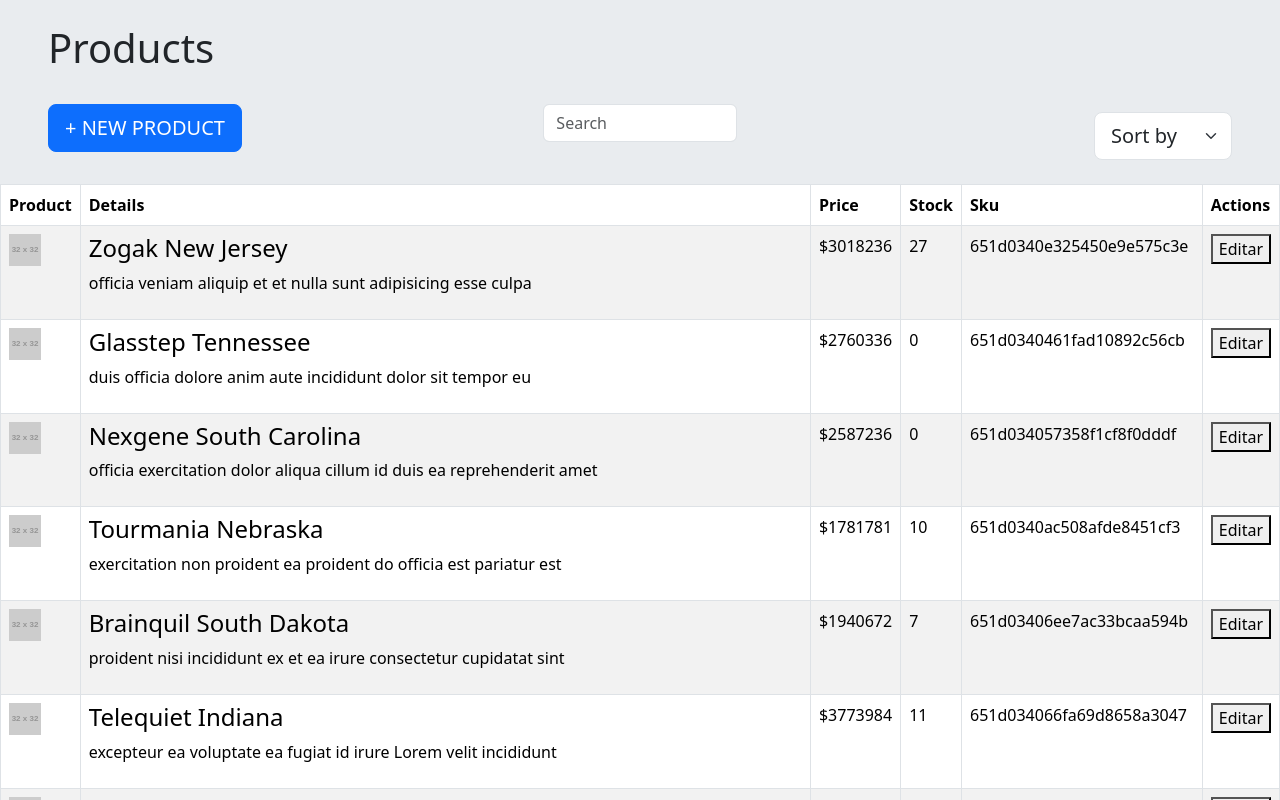
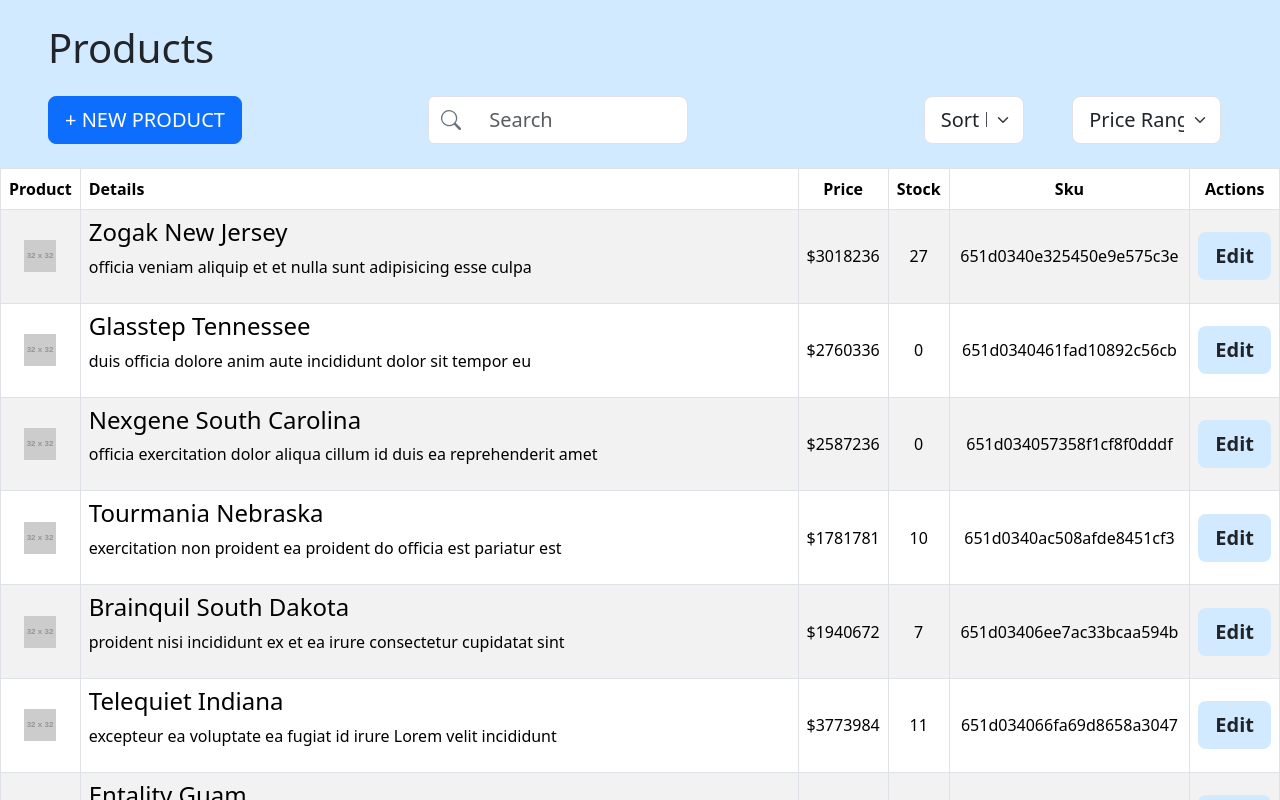
Before and after one commit to LauraCaa/shopSort, a Next.js app: page / in a window 1280 px wide. Shown: the top 800 px of the page. Built offline with nearby package versions, Linux system fonts and the light colour scheme.

Commit message:
feat: New styles

```diff
--- a/src/assets/globals.css
+++ b/src/assets/globals.css
@@ -9,3 +9,12 @@
 .pl-5{
   padding-left: 100px;
 }
+.main-bg{
+  background-color: rgb(210, 234, 255);
+}
+.btn-secondary-subtle{
+  background-color: rgb(210, 234, 255);
+}
+.btn-secondary-subtle:hover{
+  background-color: rgb(120, 192, 255);
+}
--- a/src/components/edit-button.js
+++ b/src/components/edit-button.js
@@ -21,10 +21,10 @@ export default function EditButton(props){
         <div>
           {isEditing ? (
             <>
-              <button onClick={saveChanges}>Guardar</button>
+              <button onClick={saveChanges}>Save</button>
             </>
           ) : (
-            <button onClick={handleEditClick}>Editar</button>
+            <button className='btn btn-lg btn-secondary-subtle fw-bolder' onClick={handleEditClick}>Edit</button>
           )}
         </div>
       );
--- a/src/components/new-button.js
+++ b/src/components/new-button.js
@@ -1,7 +1,7 @@
 export default function NewButtton(){
     return(
         <div className="">
-            <button type="button" className="btn btn-lg btn-primary ms-5 px-3">+ NEW PRODUCT</button>
+            <button type="button" className="btn btn-lg btn-primary ms-5 px-3 mt-2">+ NEW PRODUCT</button>
         </div>
     )
 }
--- a/src/components/product-list.js
+++ b/src/components/product-list.js
@@ -31,18 +31,18 @@ export default function ProductList({ products, search }) {
           <table className="table table-bordered table-striped table-hover custom-table">
             <thead className="bg-primary text-white">
               <tr>
-                <th>Product</th>
-                <th>Details</th>
-                <th>Price</th>
-                <th>Stock</th>
-                <th>Sku</th>
-                <th>Actions</th>
+                <th className='text-center'>Product</th>
+                <th >Details</th>
+                <th className='text-center'>Price</th>
+                <th className='text-center'>Stock</th>
+                <th className='text-center'>Sku</th>
+                <th className='text-center'>Actions</th>
               </tr>
             </thead>
             <tbody>
               {filteredProducts.map((product) => (
                 <tr key={product.id}>
-                  <td>
+                  <td className='text-center align-middle'>
                     <img src={product.image} className="img-fluid product-image" alt={product.name} />
                   </td>
                   <td>
@@ -58,7 +58,7 @@ export default function ProductList({ products, search }) {
                       </>
                     )}
                   </td>
-                  <td>${isEditing && editedProduct && editedProduct.id === product.id ? (
+                  <td className='text-center align-middle'>${isEditing && editedProduct && editedProduct.id === product.id ? (
                     <input
                       type="number"
                       value={editedProduct.price}
@@ -66,7 +66,7 @@ export default function ProductList({ products, search }) {
                   ) : (
                     product.price
                   )}</td>
-                  <td>{isEditing && editedProduct && editedProduct.id === product.id ? (
+                  <td className='text-center align-middle'>{isEditing && editedProduct && editedProduct.id === product.id ? (
                     <input
                       type="number"
                       value={editedProduct.stock}
@@ -74,12 +74,12 @@ export default function ProductList({ products, search }) {
                   ) : (
                     product.stock
                   )}</td>
-                  <td>{product.sku}</td>
-                  <td>
+                  <td className='text-center align-middle'>{product.sku}</td>
+                  <td className='text-center align-middle'>
                     {isEditing && editedProduct && editedProduct.id === product.id ? (
-                      <button onClick={saveChanges}>Guardar</button>
+                      <button className="btn btn-success btn-lg fw-bolder" onClick={saveChanges}>Save</button>
                     ) : (
-                      <EditButton product={product} onEdit={handleEditClick} />
+                      <EditButton product={product} onEdit={handleEditClick}/>
                     )}
                   </td>
                 </tr>
--- /dev/null
+++ b/src/components/range-price.js
@@ -0,0 +1,7 @@
+export default function RangePrice(){
+    return(
+        <select className="form-select form-select-lg mt-2" aria-label="Large select example">
+            <option defaultValue="Price Range" >Price Range</option>
+        </select>
+    )
+}
--- a/src/components/search-bar.js
+++ b/src/components/search-bar.js
@@ -4,16 +4,21 @@ export default function SearchBar({ onSearchChange }) {
     }
 
     return (
-        <div>
-            <form className="form-inline">
-                <input
-                    className="form-control mr-sm-2"
-                    type="search"
+        <div className="col-6">
+            <div className="input-group ms-5 rounded-5">
+                <div className="input-group-text bg-white mt-2">
+                    <svg xmlns="http://www.w3.org/2000/svg" width="20" height="20" fill="currentColor" className="bi bi-search text-secondary" viewBox="0 0 16 16">
+                        <path d="M11.742 10.344a6.5 6.5 0 1 0-1.397 1.398h-.001c.03.04.062.078.098.115l3.85 3.85a1 1 0 0 0 1.415-1.414l-3.85-3.85a1.007 1.007 0 0 0-.115-.1zM12 6.5a5.5 5.5 0 1 1-11 0 5.5 5.5 0 0 1 11 0z"/>
+                    </svg>
+                </div>
+                <input type="text"
+                    className="form-control border border-start-0 form-select-lg mt-2"
                     placeholder="Search"
-                    aria-label="Search"
+                    aria-label="search"
+                    aria-describedby="basic-addon1"
                     onChange={handleSearchChange}
                 />
-            </form>
+            </div>
         </div>
     );
 }
--- a/src/pages/index.js
+++ b/src/pages/index.js
@@ -2,6 +2,7 @@ import { useState, useEffect } from "react";
 import SearchBar from "@/components/search-bar"
 import NewButtton from "@/components/new-button"
 import FilterButtons from "@/components/filter-butons"
+import RangePrice from "@/components/range-price";
 import ProductList from "@/components/product-list"
 import 'bootstrap/dist/css/bootstrap.min.css';
 import '@/assets/globals.css';
@@ -44,25 +45,29 @@ export default function Home() {
   };
 
   return (
-      <div className="bg-body-secondary overflow-hidden vw-100">
+      <div className="main-bg min-vh-100">
+        <div className="overflow-hidden">
           <div className="row py-4">
-          <h1 className="ms-5 pb-4 pt-0 fw-normal">Products</h1>
+            <h1 className="ms-5 pb-2 pt-0 fw-normal">Products</h1>
             <div className="col">
-            <NewButtton/>
+              <NewButtton />
             </div>
-          <div className="col-2">
-            <SearchBar onSearchChange={handleSearchChange}/>
+            <div className="col-5">
+              <SearchBar onSearchChange={handleSearchChange} />
             </div>
-          <div className="col d-flex justify-content-end">
-            <div className="col-8 d-flex justify-content-end">
-              <FilterButtons onFilterChange={handleFilterChange}/>
+            <div className="col d-flex">
+              <div className="col-5">
+                <FilterButtons onFilterChange={handleFilterChange} />
+              </div>
+              <div className="col-5">
+                <RangePrice />
               </div>
             </div>
           </div>
           <div className="row">
-          <ProductList products={filteredProducts} search={search}/>
+            <ProductList products={filteredProducts} search={search} />
           </div>
         </div>
-
+      </div>
   )
 }
```
Also changed, not shown: src/components/navbar.js (deleted, +0 -66 lines). Lines whose indentation alone changed are shown as unchanged.
